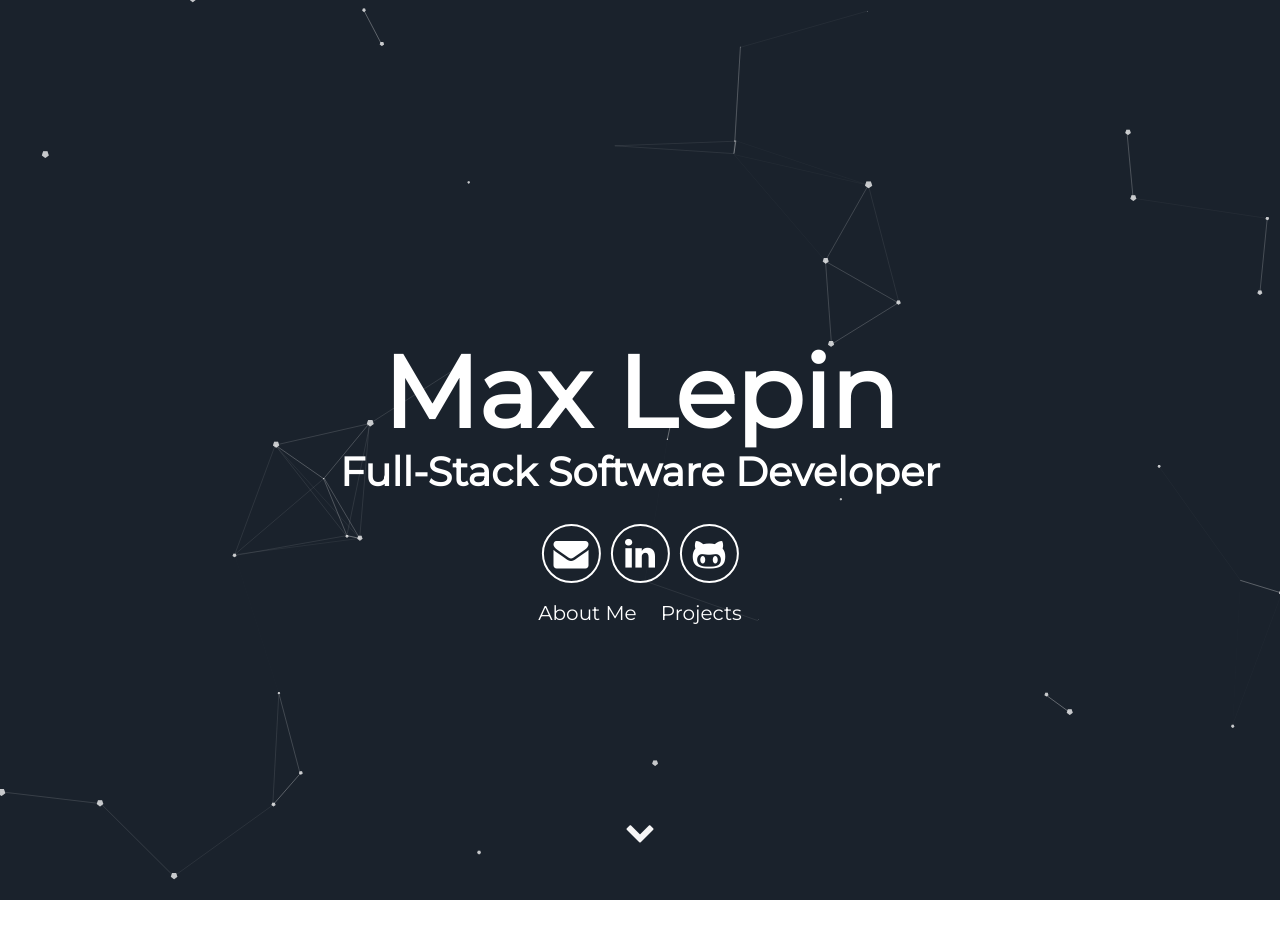
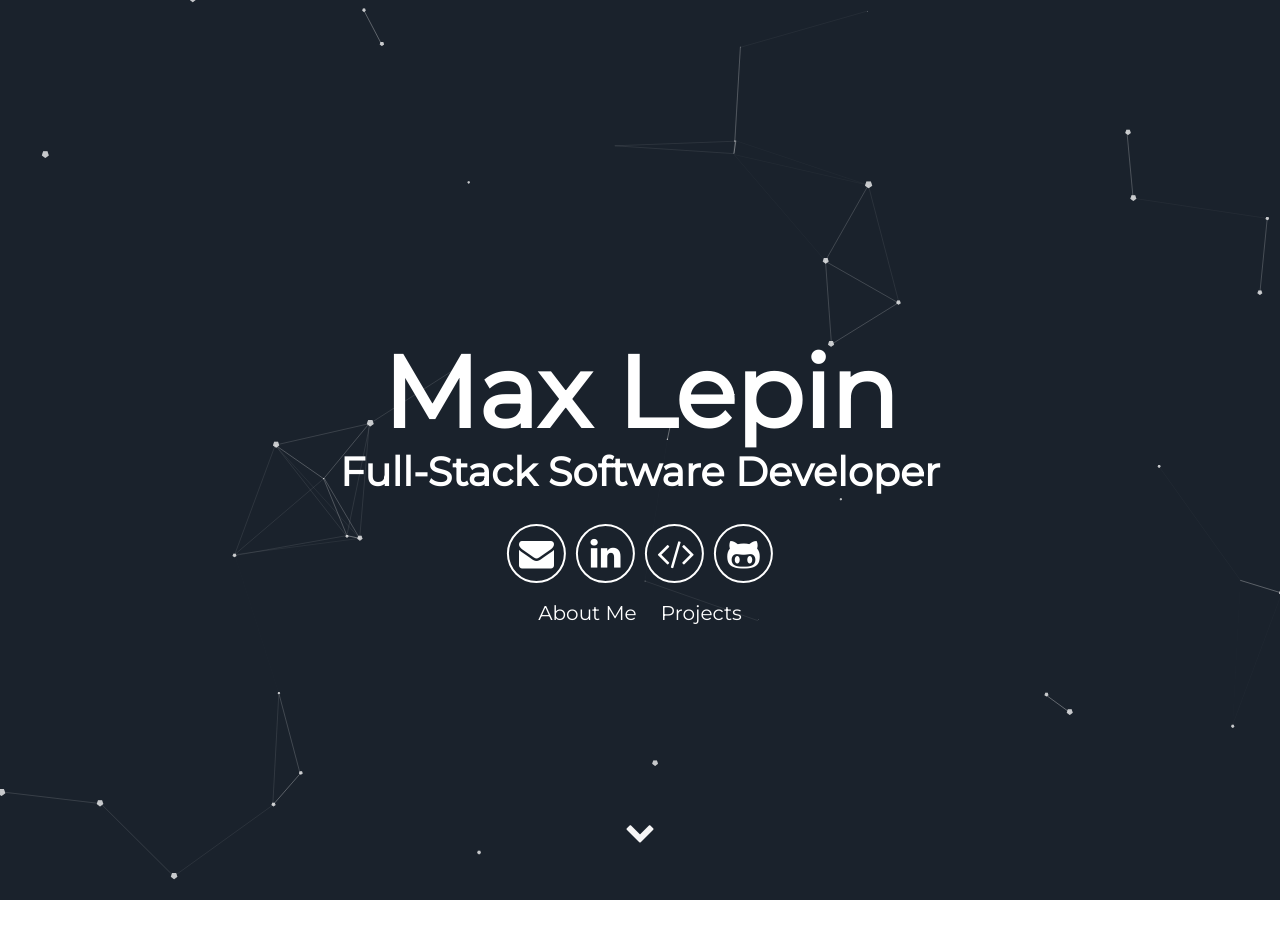
Before and after one commit to Max-le/CV-online, a Jekyll site: the page built from index.html, in a window 1280 px wide. Shown: the top 952 px of the page. Built offline with Jekyll 4.4.1, drawn with Linux system fonts in a browser that asks for light colours.

Commit message:
add link to coderrank

```diff
--- a/_includes/header.html
+++ b/_includes/header.html
@@ -7,6 +7,7 @@
       <div class="header-icons">
         <a aria-label="Send email" target="_blank" href="mailto:max.lepin@outlook.com"><i class="icon fa fa-envelope"></i></a>
         <a aria-label="Linkedin" target="_blank"  href="https://www.linkedin.com/in/xam/"> <i class="icon fa fa-linkedin"></i></a>
+        <a aria-label="CodersRank" target="_blank"  href="https://profile.codersrank.io/user/max-le"> <i class="icon fa fa-code"></i></a>
         <a aria-label="My Github" target="_blank" href="https://www.github.com/max-le"><i class="icon fa fa-github-alt" aria-hidden="true"></i></a>
       </div>
       <div class="header-links">
```
